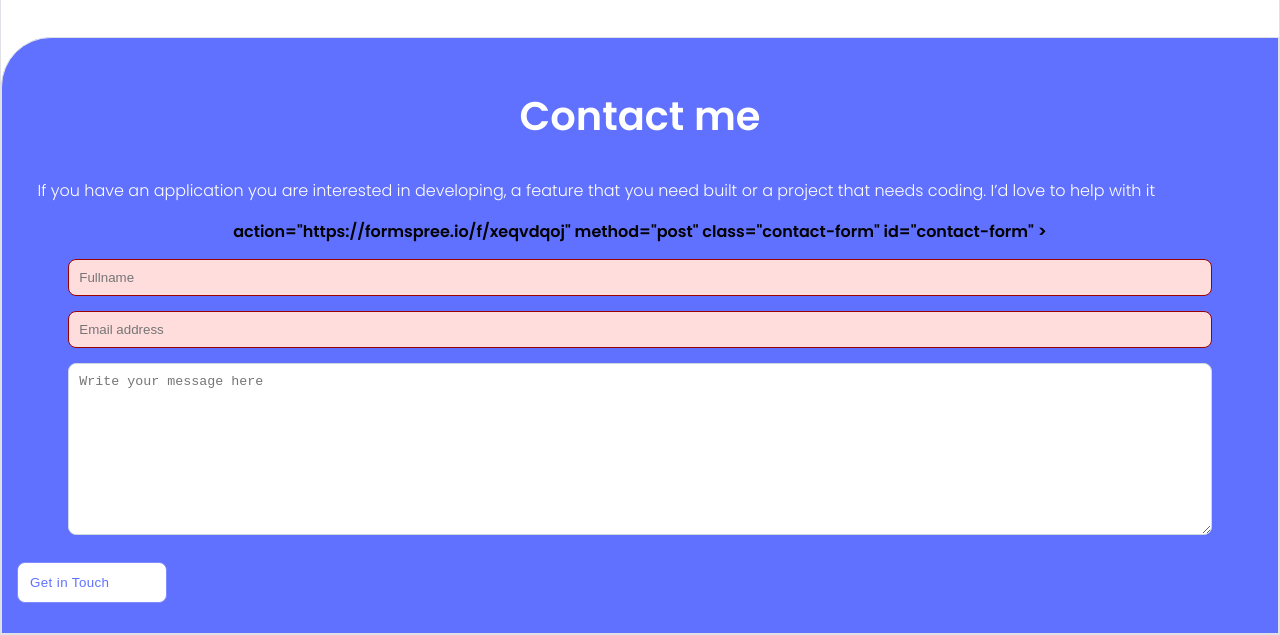
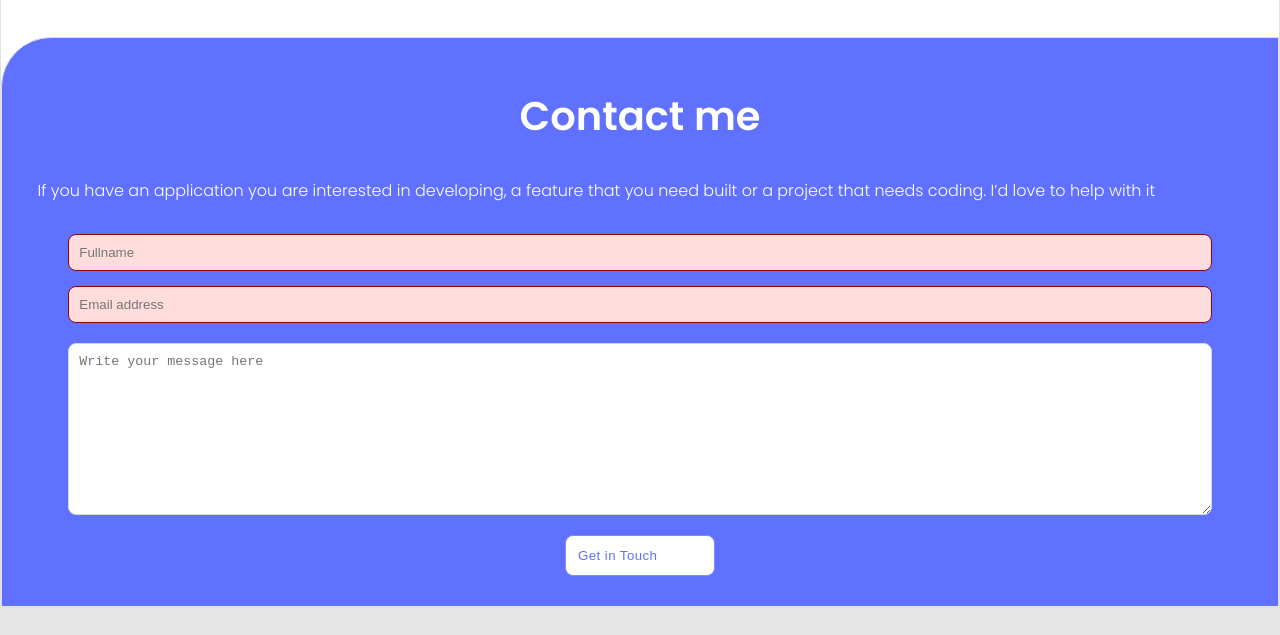
Before and after one commit to karam084/portfolio, a website: page index.html in a window 1280 px wide. Shown: the part 3619-4254 px from the top of the page. After the commit the page ends 4227 px from the top, so only its background shows below. Drawn offline with Linux system fonts and the light colour scheme.

Commit message:
Add validation form

```diff
--- a/index.html
+++ b/index.html
@@ -339,9 +339,8 @@
               love to help with it
             </p>
           </div>
-          action="https://formspree.io/f/xeqvdqoj" method="post"
+          <form  action="https://formspree.io/f/xeqvdqoj" method="post"
           class="contact-form" id="contact-form" >
-          <form>
             <input
               class="form_input"
               type="text"
--- a/js/form-validation.js
+++ b/js/form-validation.js
@@ -1,7 +1,7 @@
 const form = document.getElementById('contact-form');
 const emailError = document.querySelector('span.error');
 const isEmailValid = (email) => {
-  const regex = /^[a-z]+@[a-z0-9-]+\.[a-z0-9-.]+$/;
+  const regex = /^[a-z0-9._%+-]+@[a-z0-9.-]+\.[a-z]{2,4}$/;
   return regex.test(email.value);
 };
 
```
